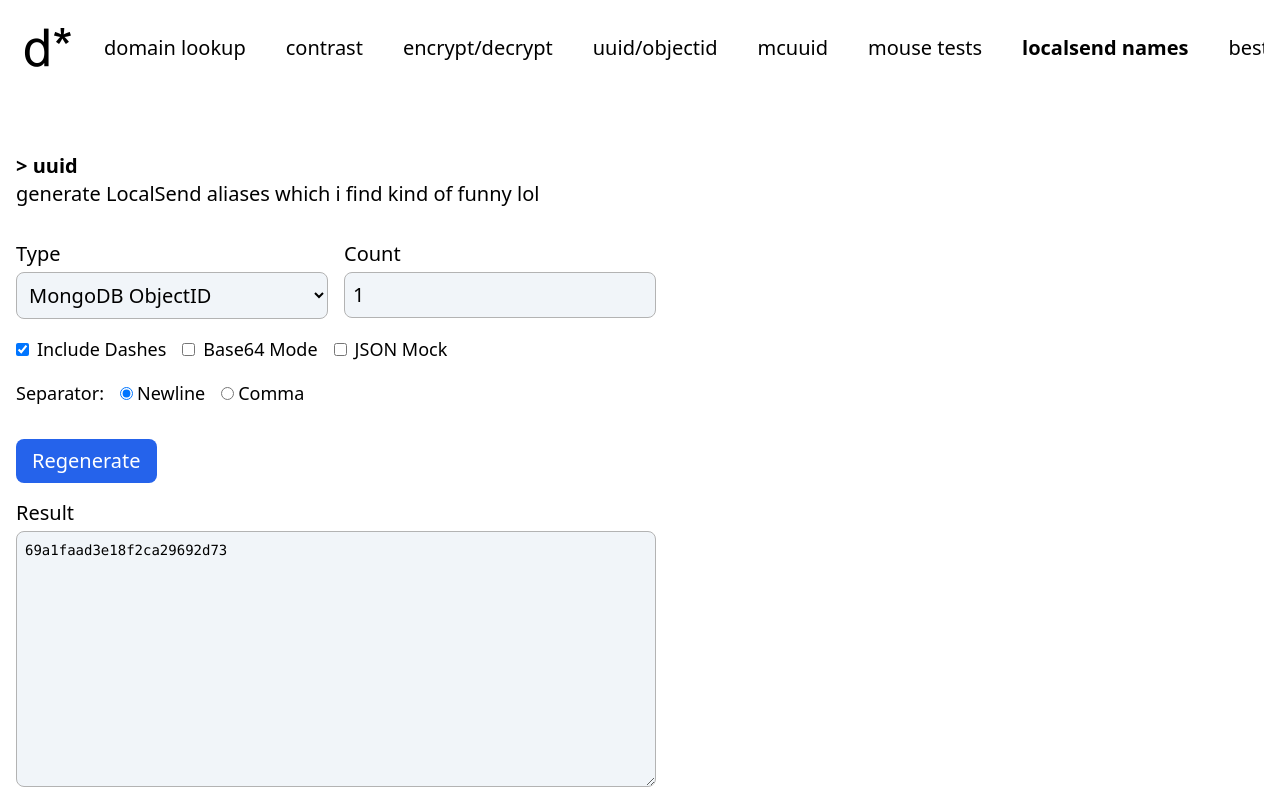
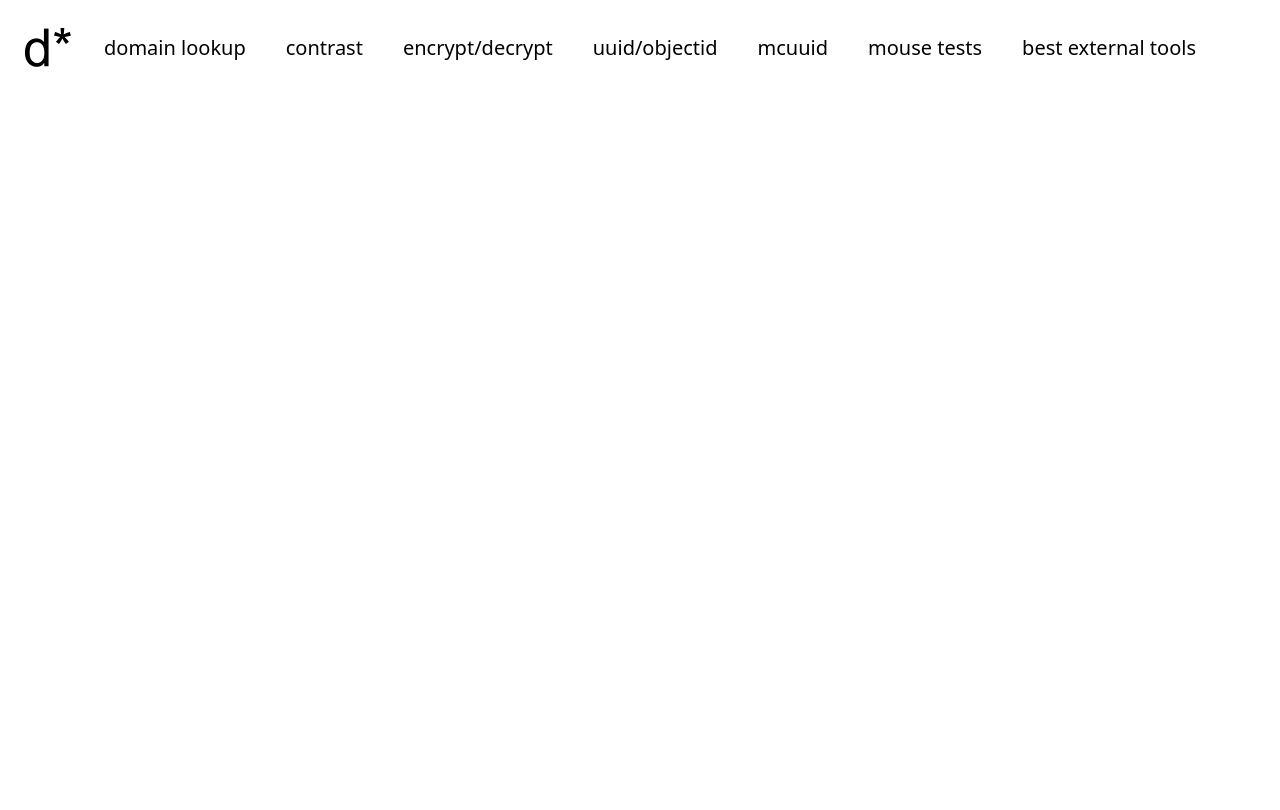
Before and after one commit to qaptivator/domain-stuff, a Nuxt app: page /localsend-names in a window 1280 px wide. Built offline with nearby package versions, Linux system fonts and the light colour scheme.

Commit message:
actually nvm i can just integrate that into the existing uuid page

```diff
--- a/layouts/default.vue
+++ b/layouts/default.vue
@@ -54,7 +54,6 @@ export default {
 				{ label: 'uuid/objectid', to: '/uuid' },
 				{ label: 'mcuuid', to: '/mcuuid' },
 				{ label: 'mouse tests', to: '/mouse' },
-				{ label: 'localsend names', to: '/localsend-names' },
 				{ label: 'best external tools', to: '/external-tools' },
 			],
 		}
--- a/pages/localsend-names.vue
+++ /dev/null
@@ -1,248 +0,0 @@
-<template>
-	<div class="p-4 text-xl">
-		<h1>> uuid</h1>
-		<p class="mb-8">
-			generate LocalSend aliases which i find kind of funny lol
-		</p>
-
-		<div class="grid grid-cols-1 md:grid-cols-2 gap-4 mb-4 max-w-[40rem]">
-			<div>
-				<p class="mb-1">Type</p>
-				<select
-					v-model="formMode"
-					class="border p-2 w-full rounded-lg bg-slate-100"
-				>
-					<option value="objectid">MongoDB ObjectID</option>
-					<option value="uuidv4">UUID v4 (Standart/Random)</option>
-					<option value="uuidv7">UUID v7 (Timestamp-based)</option>
-					<option value="uuidv1">UUID v1 (Time-based)</option>
-					<option value="guid">GUID (Microsoft style)</option>
-					<option value="null">Null/Nil/Empty UUID</option>
-					<option value="cuid2">Cuid2 (Secure/Hashed)</option>
-					<option value="nanoid">NanoID (URL-Safe)</option>
-					<option value="shortid">ShortID (Small/Random)</option>
-				</select>
-			</div>
-			<div>
-				<p class="mb-1">Count</p>
-				<input
-					v-model.number="formCount"
-					type="number"
-					min="1"
-					max="100"
-					class="border p-2 w-full rounded-lg bg-slate-100"
-				/>
-			</div>
-		</div>
-
-		<div class="mb-8 space-y-2 text-lg">
-			<div class="flex flex-wrap gap-4">
-				<label class="flex items-center gap-2">
-					<input
-						type="checkbox"
-						v-model="useDashes"
-					/>
-					Include Dashes
-				</label>
-				<label class="flex items-center gap-2">
-					<input
-						type="checkbox"
-						v-model="useBase64"
-					/>
-					Base64 Mode
-				</label>
-				<label class="flex items-center gap-2">
-					<input
-						type="checkbox"
-						v-model="useJsonMock"
-					/>
-					JSON Mock
-				</label>
-			</div>
-
-			<div class="flex items-center gap-4 pt-2">
-				<p>Separator:</p>
-				<label class="flex items-center gap-1">
-					<input
-						type="radio"
-						value="newline"
-						v-model="separator"
-					/>
-					Newline
-				</label>
-				<label class="flex items-center gap-1">
-					<input
-						type="radio"
-						value="comma"
-						v-model="separator"
-					/>
-					Comma
-				</label>
-			</div>
-		</div>
-
-		<button
-			@click="generate"
-			class="mb-4 bg-blue-600 text-white px-4 py-2 rounded-lg hover:bg-blue-700 transition"
-		>
-			Regenerate
-		</button>
-
-		<div>
-			<p class="mb-1">Result</p>
-			<textarea
-				readonly
-				v-model="formResult"
-				class="border p-2 w-full max-w-[40rem] h-64 rounded-lg bg-slate-100 font-mono text-sm"
-			/>
-		</div>
-	</div>
-</template>
-
-<script lang="ts">
-import { v1 as uuidv1, v4 as uuidv4, v7 as uuidv7, NIL as NIL_UUID } from 'uuid'
-import { createId as createCuid } from '@paralleldrive/cuid2'
-import { nanoid } from 'nanoid'
-
-export default {
-	name: 'MongoId',
-	data() {
-		return {
-			formMode: 'objectid' as
-				| 'objectid'
-				| 'uuidv1'
-				| 'uuidv4'
-				| 'uuidv7'
-				| 'cuid2'
-				| 'nanoid'
-				| 'shortid'
-				| 'guid'
-				| 'null',
-			formCount: 1,
-			useDashes: true,
-			useBase64: false,
-			useJsonMock: false,
-			separator: 'newline' as 'newline' | 'comma',
-			formResult: '',
-		}
-	},
-	mounted() {
-		this.generate()
-	},
-	watch: {
-		formMode() {
-			this.generate()
-		},
-		formCount() {
-			this.generate()
-		},
-		useDashes() {
-			this.generate()
-		},
-		useBase64() {
-			this.generate()
-		},
-		useJsonMock() {
-			this.generate()
-		},
-		separator() {
-			this.generate()
-		},
-	},
-	methods: {
-		generateObjectId() {
-			const timestamp = Math.floor(Date.now() / 1000)
-				.toString(16)
-				.padStart(8, '0')
-			const random = 'xxxxxxxxxxxxxxxx'.replace(/[x]/g, () =>
-				((Math.random() * 16) | 0).toString(16)
-			)
-			return timestamp + random
-		},
-		generateShortId() {
-			// A concise, URL-safe alphabet (8 characters long)
-			const alphabet =
-				'0123456789abcdefghijklmnopqrstuvwxyzABCDEFGHIJKLMNOPQRSTUVWXYZ'
-			return Array.from(
-				{ length: 8 },
-				() => alphabet[Math.floor(Math.random() * alphabet.length)]
-			).join('')
-		},
-		toBase64(hex: string) {
-			try {
-				const pairs = hex.match(/\w{2}/g)
-				if (!pairs) return hex
-				return btoa(
-					pairs.map((x) => String.fromCharCode(parseInt(x, 16))).join('')
-				)
-			} catch {
-				return hex
-			}
-		},
-		generate() {
-			const results: any[] = []
-			for (let i = 0; i < this.formCount; i++) {
-				let id = ''
-				switch (this.formMode) {
-					case 'objectid':
-						id = this.generateObjectId()
-						break
-					case 'uuidv1':
-						id = uuidv1()
-						break
-					case 'uuidv4':
-						id = uuidv4()
-						break
-					case 'uuidv7':
-						id = uuidv7()
-						break
-					case 'cuid2':
-						id = createCuid()
-						break
-					case 'nanoid':
-						id = nanoid()
-						break
-					case 'shortid':
-						id = this.generateShortId()
-						break
-					case 'null':
-						id = NIL_UUID
-						break
-					case 'guid':
-						id = uuidv4().toUpperCase()
-						break
-				}
-
-				// Apply formatting to hex-based IDs
-				const isHexId = [
-					'objectid',
-					'uuidv1',
-					'uuidv4',
-					'uuidv7',
-					'null',
-					'guid',
-				].includes(this.formMode)
-
-				if (isHexId) {
-					if (!this.useDashes) id = id.replace(/-/g, '')
-					if (this.useBase64) id = this.toBase64(id.replace(/-/g, ''))
-				}
-
-				if (this.useJsonMock) {
-					results.push({
-						_id: this.formMode === 'objectid' ? { $oid: id } : id,
-						index: i,
-						created_at: new Date().toISOString(),
-					})
-				} else {
-					results.push(id)
-				}
-			}
-
-			this.formResult = this.useJsonMock
-				? JSON.stringify(results, null, 4)
-				: results.join(this.separator === 'newline' ? '\n' : ', ')
-		},
-	},
-}
-</script>
```
